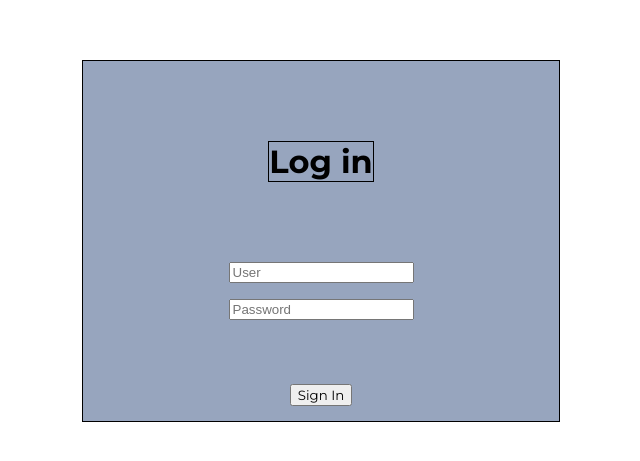
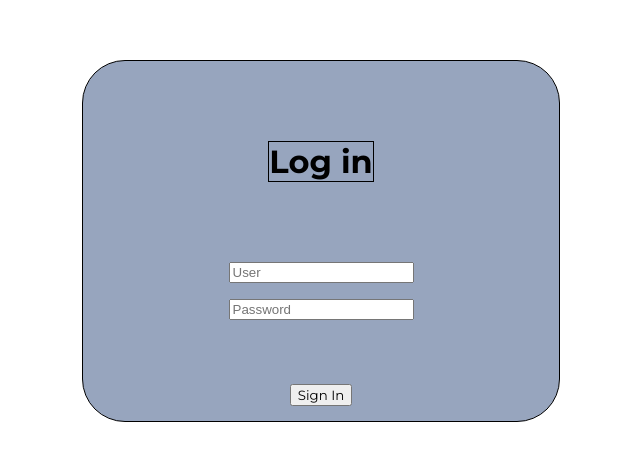
Before and after one commit to AlsoSimple/GT-Infoboard-Admin-Portal, a React (Vite) app in the folder GT-InfoBoard-Admin-Portal/: page /login in a window 1280 px wide. Shown: the part 167-628 px from the top of the page, without its empty margins (319-959 px from the left). Built offline with nearby package versions, Linux system fonts and the light colour scheme.

Commit message:
Border-radius

```diff
--- a/GT-InfoBoard-Admin-Portal/src/pages/LoginPage/LoginPage.module.scss
+++ b/GT-InfoBoard-Admin-Portal/src/pages/LoginPage/LoginPage.module.scss
@@ -27,6 +27,7 @@
   gap: 2rem;
   padding: 5rem;
   border-style: solid;
+  border-radius: 43px;
   border-width: 1px;
 }
 .loginForm {
```
